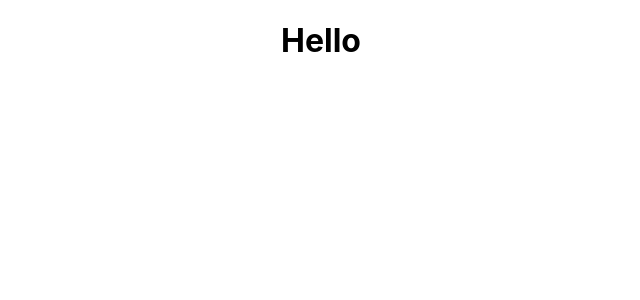
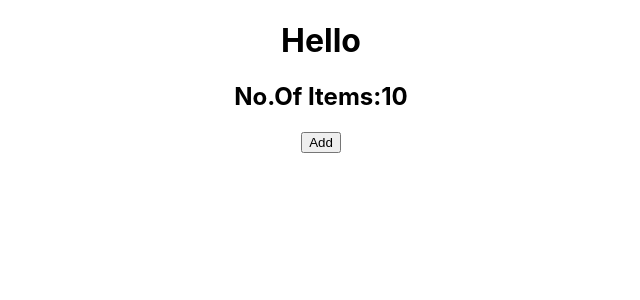
Before and after one commit to Abhishekkp42/context_api, a React (Create React App) app: page / in a window 1280 px wide. Shown: the top 300 px of the page, without its empty margins (319-959 px from the left). Built offline with nearby package versions, Linux system fonts and the light colour scheme.

Commit message:
cart functionality created

```diff
--- a/src/App.jsx
+++ b/src/App.jsx
@@ -1,10 +1,14 @@
 import logo from './logo.svg';
 import './App.css';
+import { Cart } from './components/Cart';
+import { Button } from './components/Button';
 
 function App() {
   return (
     <div className="App">
       <h1>Hello</h1>
+      <Cart />
+      <Button />
     </div>
   );
 }
--- /dev/null
+++ b/src/components/Button.jsx
@@ -0,0 +1,10 @@
+import { useContext } from "react"
+import { CartContext } from "../contexts/CartContext"
+
+export const Button = () => {
+	const {handleChange} = useContext(CartContext)
+
+	return (
+		<button onClick={() => handleChange(1) }>Add</button>
+	)
+}
--- /dev/null
+++ b/src/components/Cart.jsx
@@ -0,0 +1,12 @@
+import { useContext } from "react"
+import { CartContext } from "../contexts/CartContext";
+
+export const Cart = () => {
+	const {cart}= useContext(CartContext);
+
+	return (
+	<nav>
+		<h2>No.Of Items:{cart}</h2>
+	</nav>
+	)
+}
--- a/src/contexts/CartContext.jsx
+++ b/src/contexts/CartContext.jsx
@@ -1,7 +1,14 @@
-import { createContext } from "react";
+import { createContext, useState } from "react";
 
-const CartContext= createContext();
+export const CartContext= createContext();
 
 export const CartContextProvider= ({children}) => {
-	return <CartContext.Provider value={0}>{children}</CartContext.Provider>
+
+	const handleChange = (value) => {
+		setCart(cart+value)
+	}
+
+	const [cart, setCart] = useState(10)
+
+	return <CartContext.Provider value={ { cart, handleChange } }>{children}</CartContext.Provider>
 }
```
